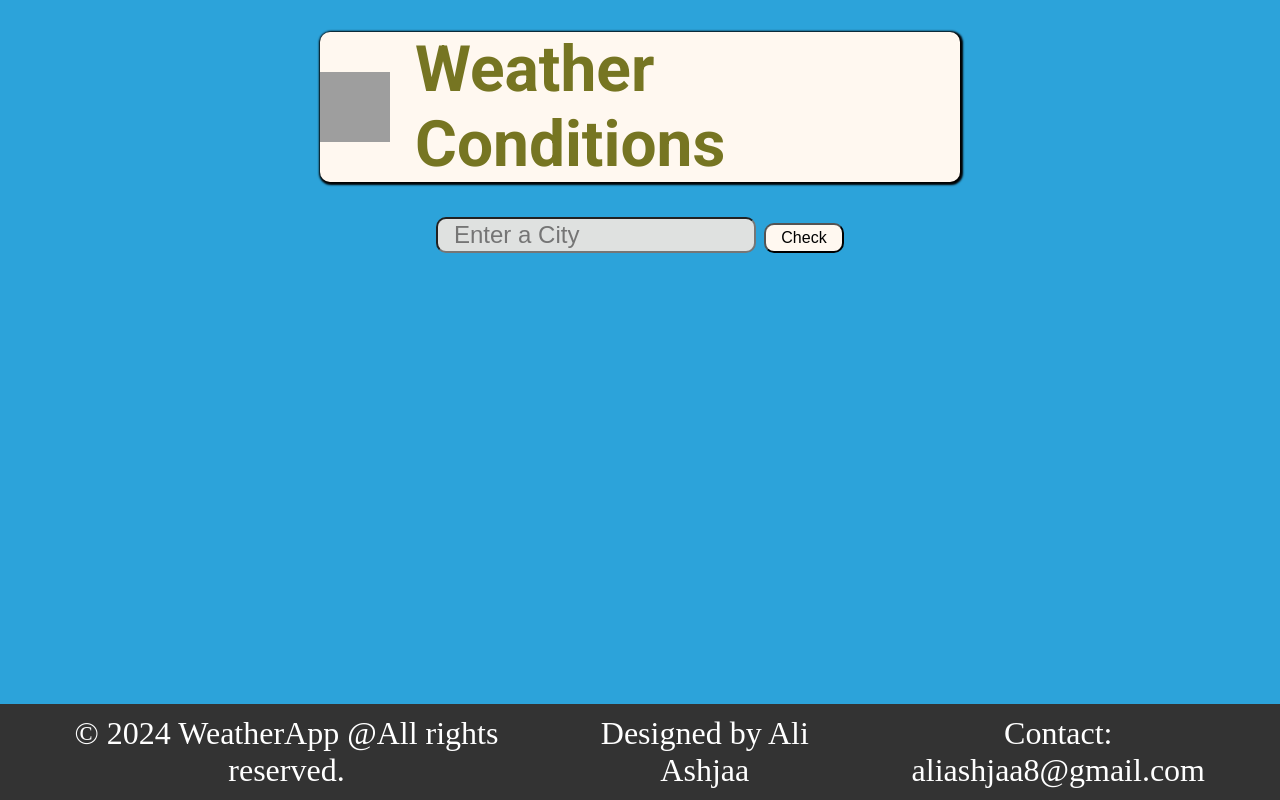
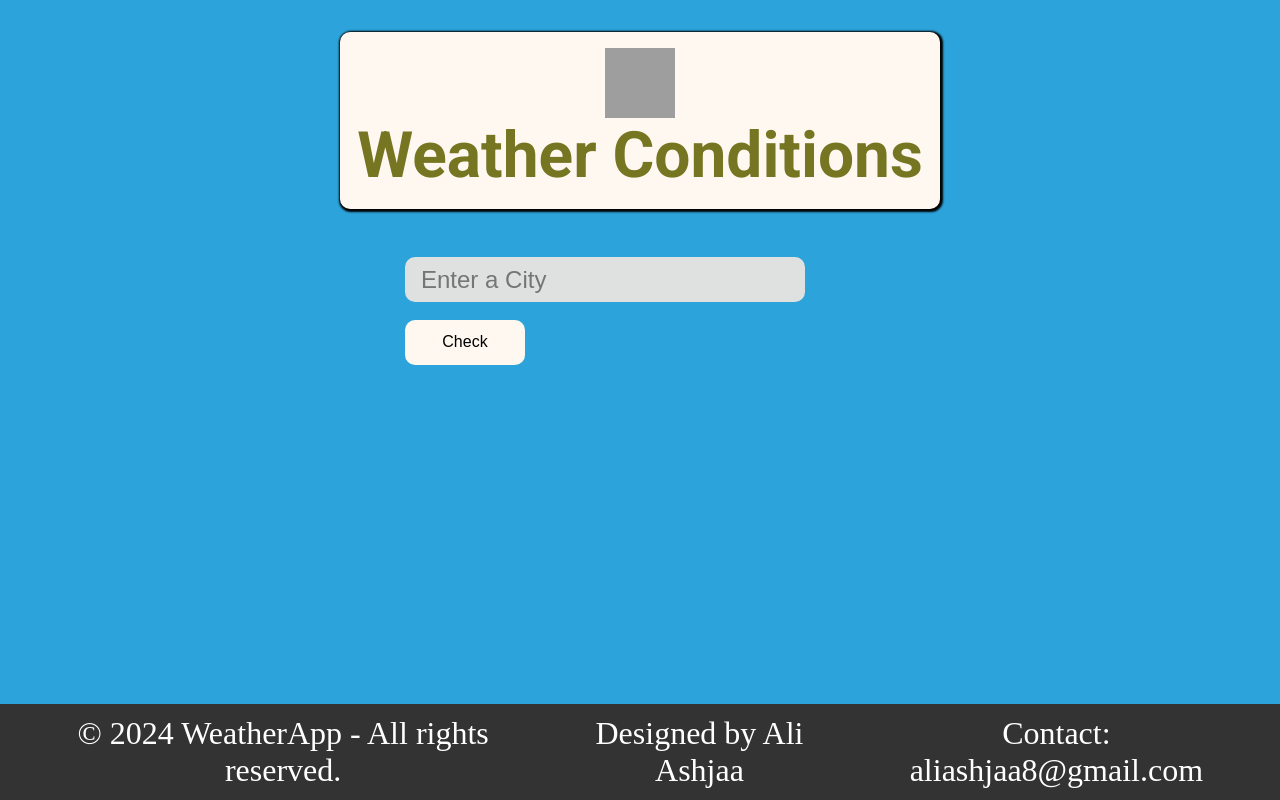
Before and after one commit to Ali-Ashjaa/weather-pyhton-project, a Flask app: page / in a window 1280 px wide. Run offline with Flask 3, Linux system fonts and the light colour scheme; grey boxes are pictures that could not be loaded.

Commit message:
Add index.html file

```diff
--- a/static/styles/style.css
+++ b/static/styles/style.css
@@ -19,14 +19,18 @@ body {
 }
 
 input {
-    height: 35px;
-    width: 120px;
+    height: 45px; /* Increased height for better touch targets on mobile */
+    width: 100%;
+    max-width: 400px; /* Adjust max-width as needed */
     font-size: 1.5rem;
     padding: 1rem;
     border-radius: 10px;
-    width: 25vw;
     background-color: #dfe1e0;
     color: #000000;
+    margin-bottom: 1rem;
+    border: none; /* Remove default border */
+    outline: none; /* Remove outline on focus */
+    transition: background-color 0.3s ease; /* Smooth transition on hover */
 }
 
 input:hover {
@@ -34,28 +38,37 @@ input:hover {
 }
 
 button {
-    height: 30px;
-    width: 80px;
+    height: 45px; /* Increased height for consistency */
+    min-width: 120px; /* Set minimum width to avoid button jumping */
     font-size: 1rem;
     border-radius: 10px;
-    background-color: #fff8f0
+    background-color: #fff8f0;
+    padding: 0.5rem 1rem;
+    border: none; /* Remove default border */
+    outline: none; /* Remove outline on focus */
+    cursor: pointer; /* Pointer cursor on hover */
+    transition: background-color 0.3s ease; /* Smooth transition on hover */
+}
+
+button:hover {
+    background-color: #beb9b3;
 }
 
 .Heading {
-    width: 50vw;
+    width: 100%;
+    max-width: 600px;
     height: auto;
     color: #767522;
     display: flex;
+    flex-direction: column;
     align-items: center;
     justify-content: center;
     box-shadow: 1px 1px 2px 2px black;
     font-family: "Roboto", sans-serif;
     border-radius: 10px;
-    background-color: #fff8f0
-}
-
-button:hover {
-    background-color: #beb9b3;
+    background-color: #fff8f0;
+    padding: 1rem;
+    margin-bottom: 1rem;
 }
 
 footer {
--- a/templates/index.html
+++ b/templates/index.html
@@ -4,25 +4,27 @@
 <head>
     <meta charset="UTF-8">
     <meta name="viewport" content="width=device-width, initial-scale=1.0">
-    <title > Get Weather Conditions </title>
-    <link rel="preconnect" href="https://fonts.googleapis.com">
-<link rel="preconnect" href="https://fonts.gstatic.com" crossorigin>
-<link href="https://fonts.googleapis.com/css2?family=Roboto:ital,wght@0,100;0,300;0,400;0,500;0,700;0,900;1,100;1,300;1,400;1,500;1,700;1,900&display=swap" rel="stylesheet">
-    <link href="{{ url_for('static', filename='styles/style.css') }}" rel="stylesheet" />
-    <link rel="stylesheet" href="style.css">
+    <title>Get Weather Conditions</title>
+    <link rel="stylesheet" href="https://fonts.googleapis.com/css2?family=Roboto:ital,wght@0,100;0,300;0,400;0,500;0,700;0,900;1,100;1,300;1,400;1,500;1,700;1,900&display=swap">
+    <link rel="stylesheet" href="{{ url_for('static', filename='styles/style.css') }}">
+    <!-- Remove duplicate style.css link -->
 </head>
 
 <body>
-    <div class="Heading">
+    <header class="Heading">
         <img src="https://imgs.search.brave.com/ZaLd_aivcSuH8MhV5ZKcCE8AUmxepW-_JVt3BN-d30g/rs:fit:500:0:0:0/g:ce/aHR0cHM6Ly9pbWcu/ZnJlZXBpay5jb20v/ZnJlZS1waG90by93/ZWF0aGVyLWZvcmVj/YXN0LWljb25zLXdp/dGgtdGhlcm1vbWV0/ZXJzXzEwNzc5MS0x/NzcxNi5qcGc_c2l6/ZT02MjYmZXh0PWpw/Zw" alt="Weather Icon" height="70px" width="70px">
-    <h1 style = "margin-left:25px;" > Weather Conditions</h1>
-</div>
-    <form action="/weather">
-        <input type="text" name="city" id="city" placeholder="Enter a City" />
-        <button type="submit"> Check </button>
-    </form>
+        <h1>Weather Conditions</h1>
+    </header>
+
+    <main>
+        <form action="/weather">
+            <input type="text" name="city" id="city" placeholder="Enter a City" required>
+            <button type="submit">Check</button>
+        </form>
+    </main>
+
     <footer>
-        <p>&copy; 2024 WeatherApp   @All rights reserved.</p>
+        <p>&copy; 2024 WeatherApp - All rights reserved.</p>
         <p>Designed by Ali Ashjaa</p>
         <p>Contact: aliashjaa8@gmail.com</p>
     </footer>
```
Also changed, not shown: other parts of static/styles/style.css (+1 -25 lines), templates/city-not-found.html (+8 -12 lines), templates/weather.html (+10 -18 lines).
